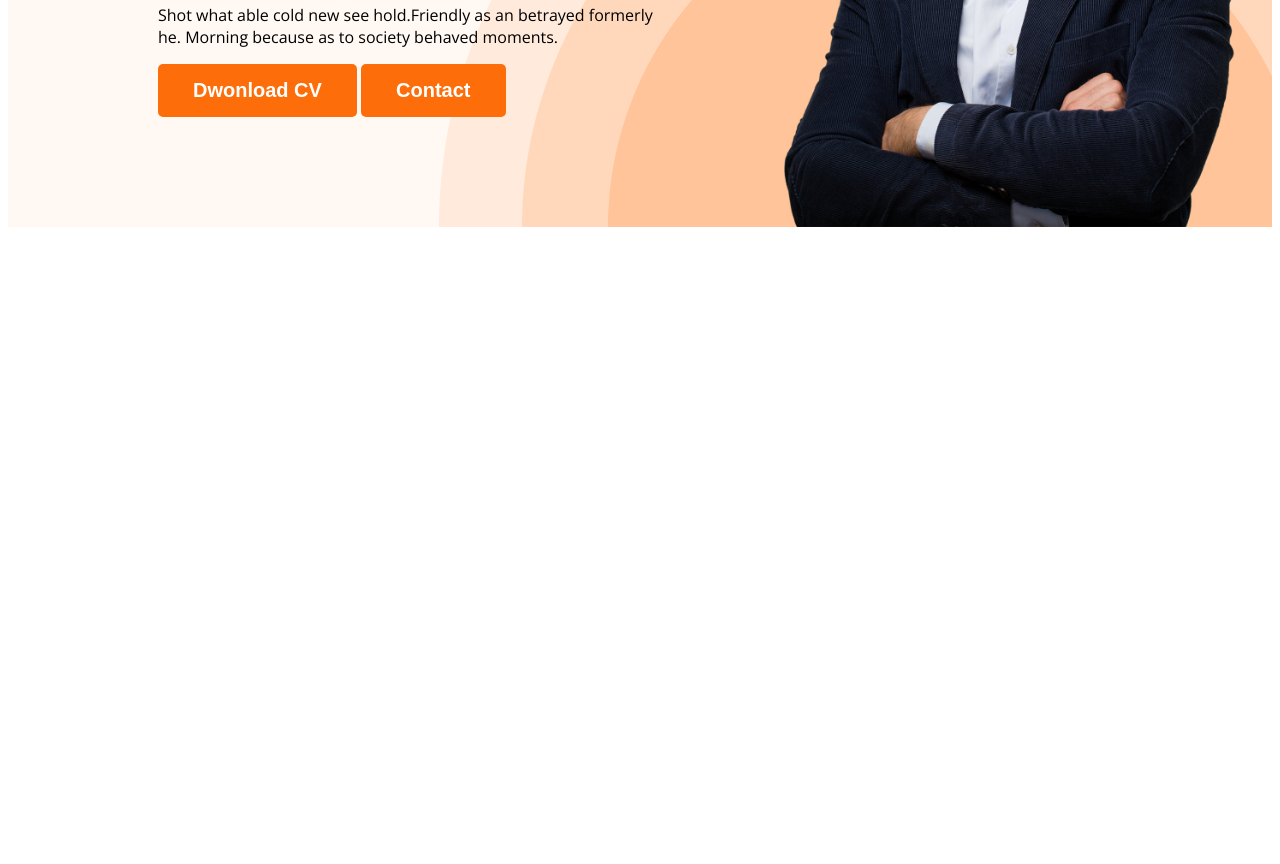
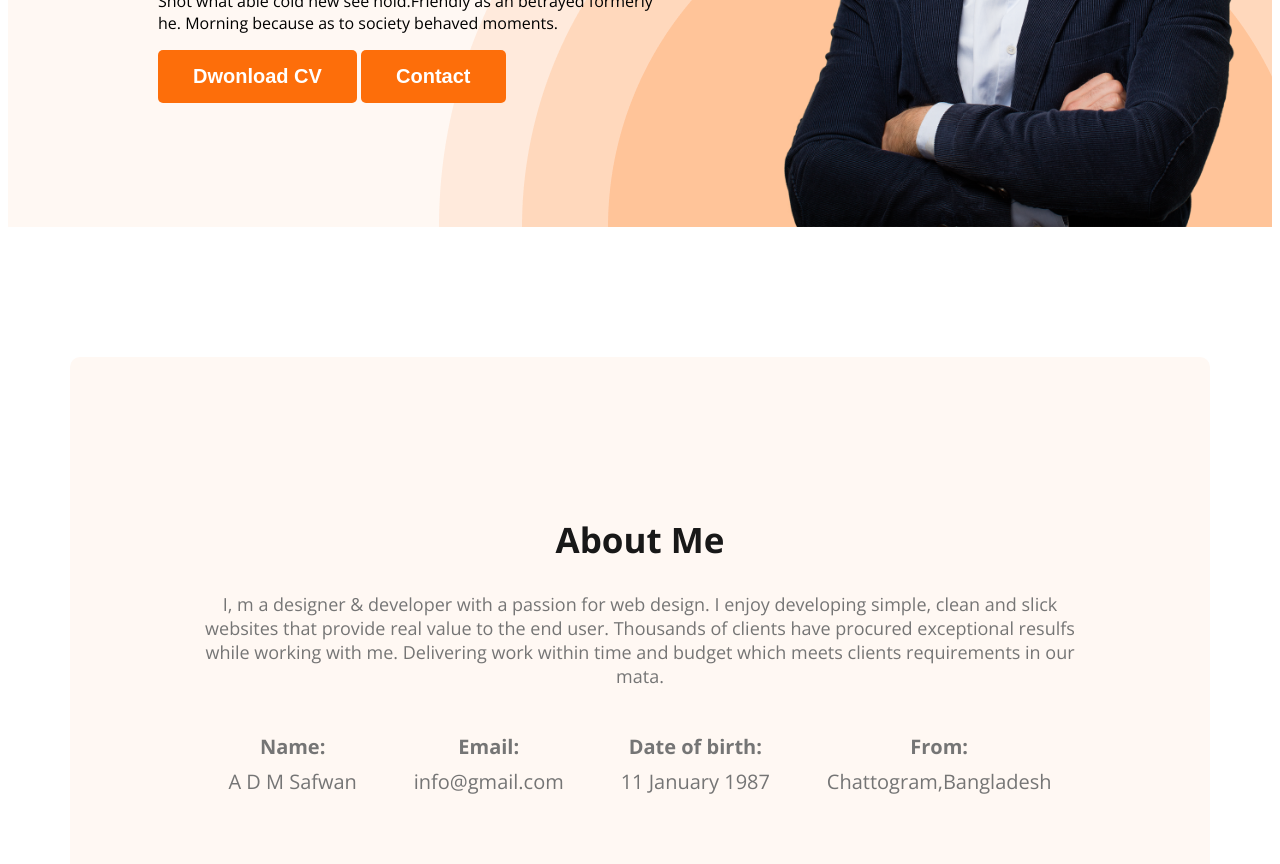
Before and after one commit to AbuDhozanaMdSafwan/Web-developer-portfolio, a plain HTML site: page index.html in a window 1280 px wide. Shown: the part 541-1405 px from the top of the page. Before the commit the page ends 800 px from the top, so only its background shows below. Drawn offline with nearby package versions, Linux system fonts and the light colour scheme.

Commit message:
added about section

```diff
--- a/index.html
+++ b/index.html
@@ -1,5 +1,6 @@
 <!DOCTYPE html>
 <html lang="en">
+
 <head>
     <meta charset="UTF-8">
     <meta name="viewport" content="width=device-width, initial-scale=1.0">
@@ -7,6 +8,7 @@
     <link href="https://fonts.googleapis.com/css2?family=Open+Sans:wght@400;700;800&display=swap" rel="stylesheet">
     <link rel="stylesheet" href="styles/portfolio.css">
 </head>
+
 <body>
     <header class="hadder">
         <nav>
@@ -18,19 +20,47 @@
             </ul>
         </nav>
         <div class="banner">
-            <div class="banner-content" >
-                <h3 class="banner-greeting">Hi, I  am</h3>
-                <h1 class="banner-title">Mary Hardy</h1>
-                <p class="banner-descrip">Shot what able cold new see hold.Friendly as an betrayed formerly he. Morning because as to society behaved moments.</p>
+            <div class="banner-content">
+                <h3 class="banner-greeting">Hi, I am</h3>
+                <h1 class="banner-title">A D M Safwan</h1>
+                <p class="banner-descrip">Shot what able cold new see hold.Friendly as an betrayed formerly he. Morning
+                    because as to society behaved moments.</p>
                 <button class="button-primary">Dwonload CV</button>
                 <button class="button-primary">Contact</button>
             </div>
             <img class="profile-pic" src="images/hardy.png" alt="my image">
+
         </div>
 
     </header>
 
     <main>
+        <section class="about">
+            <h2 class="sec-title">About Me</h2>
+            <p class="sec-description">I, m a designer & developer with a passion for web design. I enjoy developing
+                simple, clean and slick websites that provide real value to the end user. Thousands of clients have
+                procured exceptional resulfs while working with me. Delivering work within time and budget which meets
+                clients requirements in our mata.</p>
+
+            <div class="about-info-container">
+                <div class="about-info">
+                    <h4 class="info-title">Name:</h4>
+                    <p class="info-description">A D M Safwan</p>
+                </div>
+                <div class="about-info">
+                    <h4 class="info-title">Email:</h4>
+                    <p class="info-description">info@gmail.com</p>
+                </div>
+                <div class="about-info">
+                    <h4 class="info-title">Date of birth:</h4>
+                    <p class="info-description">11 January 1987</p>
+                </div>
+                <div class="about-info">
+                    <h4 class="info-title">From:</h4>
+                    <p class="info-description">Chattogram,Bangladesh</p>
+                </div>
+            </div>
+        </section>
 
     </main>
 
@@ -39,4 +69,5 @@
     </footer>
 
 </body>
+
 </html>
--- a/styles/portfolio.css
+++ b/styles/portfolio.css
@@ -81,7 +81,7 @@ nav a {
 
 .banner-title {
     color: var(--dark-01, #181818);
-    font-size: 85px;
+    font-size: 65px;
     font-weight: 700px;
     margin-top: 5px;
     margin-bottom: 20px;
@@ -96,6 +96,60 @@ nav a {
 
 .banner .profile-pic {
     width: 500px;
-    /*  */
+}
+
+/* Main section*/
+main {
+    max-width: 1140px;
+    margin: 0 auto;
 
 }
+
+/* about subsection */
+.about {
+    border-radius: 10px;
+    padding: 130px;
+    background: #FFF8F3;
+    margin: 130px 0;
+
+
+}
+
+.sec-title {
+    color: #181818;
+    text-align: center;
+    font-size: 35px;
+    font-weight: 700;
+
+
+}
+
+.sec-description {
+    color: var(--dark-03, #757575);
+    text-align: center;
+    font-size: 18px;
+
+}
+
+.about-info-container {
+    display: flex;
+    justify-content: space-around;
+}
+
+.about-info {
+
+    color: #757575;
+    text-align: center;
+    font-size: 20px;
+    font-weight: 400;
+    line-height: 30px;
+}
+
+.info-title {
+    margin-bottom: 0px;
+
+}
+
+.info-description {
+    margin-top: 5px;
+}
```
